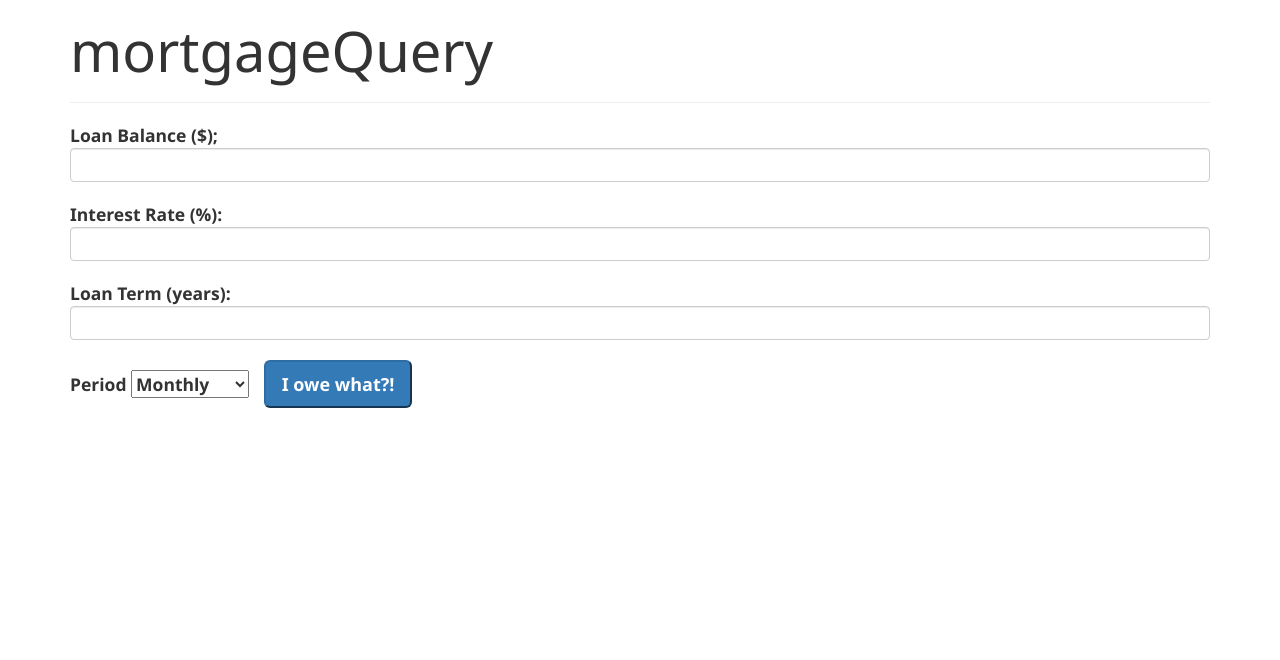
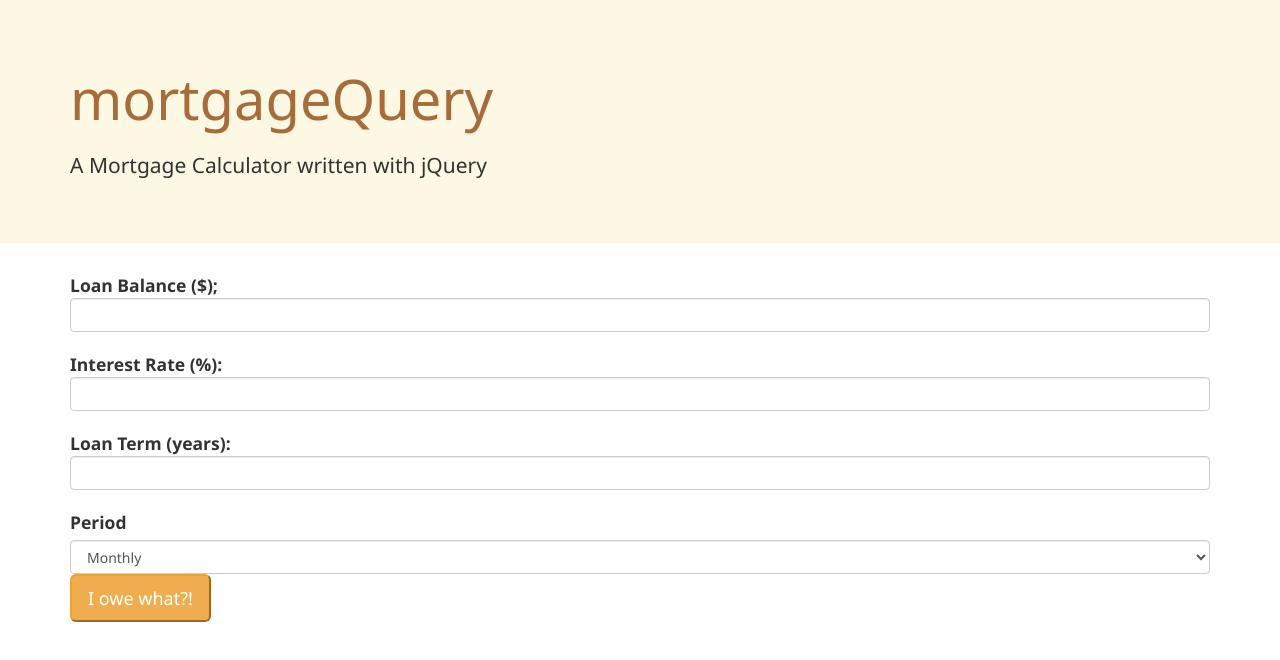
Before and after one commit to tobyCurtis/fantastic-martgage, a plain HTML site: page index.html in a window 1280 px wide. Drawn offline with nearby package versions, Linux system fonts and the light colour scheme.

Commit message:
updated gui

```diff
--- a/css/index.css
+++ b/css/index.css
@@ -1,33 +1,35 @@
 * {
-  font-family: Segoe UI, Frutiger, Frutiger Linotype, Dejavu Sans, Helvetica Neue, Arial, sans-serif;
+    font-family: Segoe UI, Frutiger, Frutiger Linotype, Dejavu Sans, Helvetica Neue, Arial, sans-serif;
 }
 
-h1 {
-  font-size: 4em;
+#heading {
+    font-size: 4em;
+    color: #A66D3B;
+}
+
+.jumbotron {
+    background-color: #FCF8E3;
 }
 
 label {
-  width: 100%;
-  font-size: 1.25em;
-}
-
-select {
-  margin: 10px 0;
+    width: 100%;
+    font-size: 1.25em;
 }
 
 p {
-  margin: 20px 0;
-  font-size: 2em;
+    margin: 20px 0;
+    font-size: 2em;
 }
 
-#button
-{
-	margin: 0 0 0 10px;
+.fixedChar {
+    position: relative;
+    left: 20px.
 }
 
-.fixedChar
-{
+#map {
+    width: 100%
+}
 
-	position: relative;
-	left: 20px.
+.holder {
+background-color: red;
 }
--- a/index.html
+++ b/index.html
@@ -13,15 +13,18 @@
 
 <body>
     <!--  Container for my form, headline, and output-->
+    <div class="jumbotron">
         <div class="container">
-    <h1>mortgageQuery<br><hr></h1>
+            <h1 id="heading">mortgageQuery</h1>
+            <p>A Mortgage Calculator written with jQuery</p>
+        </div>
+    </div>
+    <div class="container">
         <!--  form to take in information about mortgage-->
         <form action="javascript:compute()" role="form">
             <div class="form-group">
                 <label for="balance">Loan Balance ($);
-
                     <input type="number" id="balance" class="form-control" step="0.01" name="balance" required>
-
                 </label>
             </div>
             <div class="form-group">
@@ -35,13 +38,12 @@
                 </label>
             </div>
             <div class="form-group">
-        <label for="period">Period
-          <select id="period" name="period">
+                <label for="period">Period</label>
+                <select id="period" name="period" class="form-control">
                     <option value="12" class="periodOpt">Monthly</option>
                     <option value="24" class="periodOpt">Bi-Monthly</option>
                 </select>
-          <button type="submit" class="btn-primary btn-lg form-inline" id="button">I owe what?!</button>
-        </label>
+                <button type="submit" class="btn-warning btn-lg form-inline" id="button">I owe what?!</button>
             </div>
         </form>
         <!--    output element I will inject text into-->
```
Lines whose indentation alone changed are shown as unchanged.
